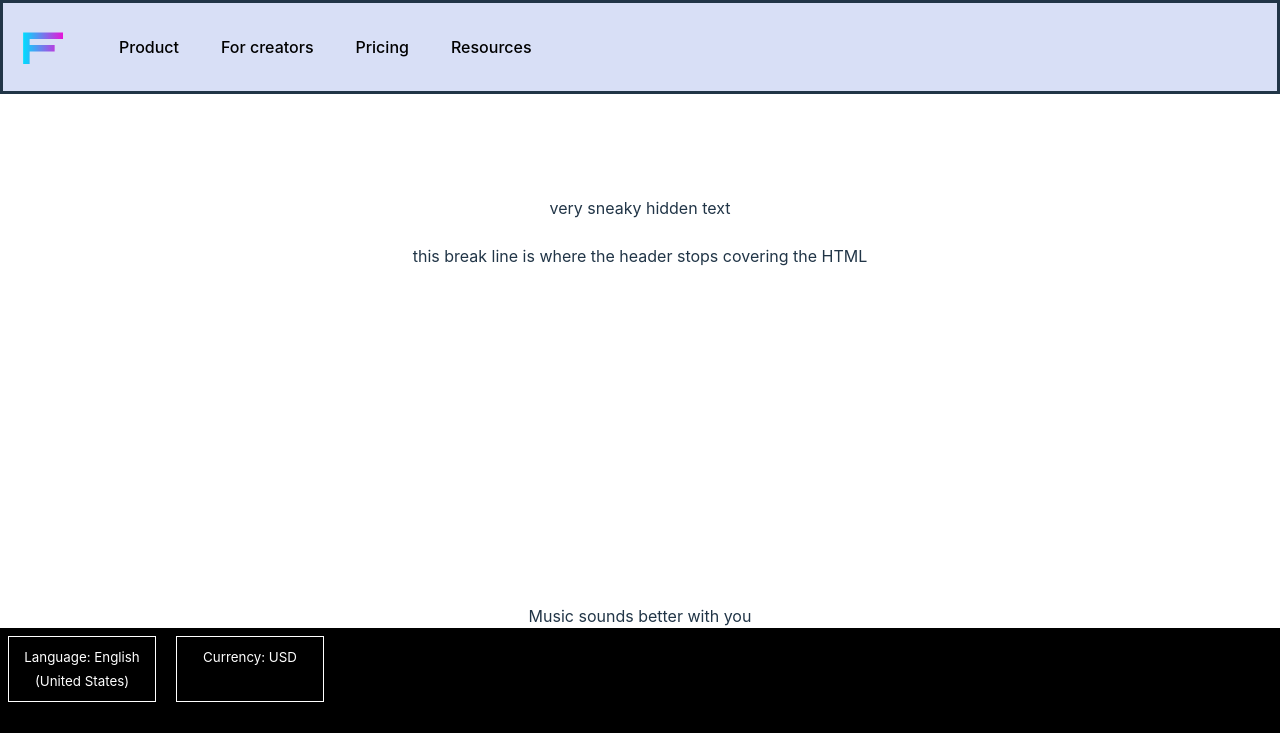
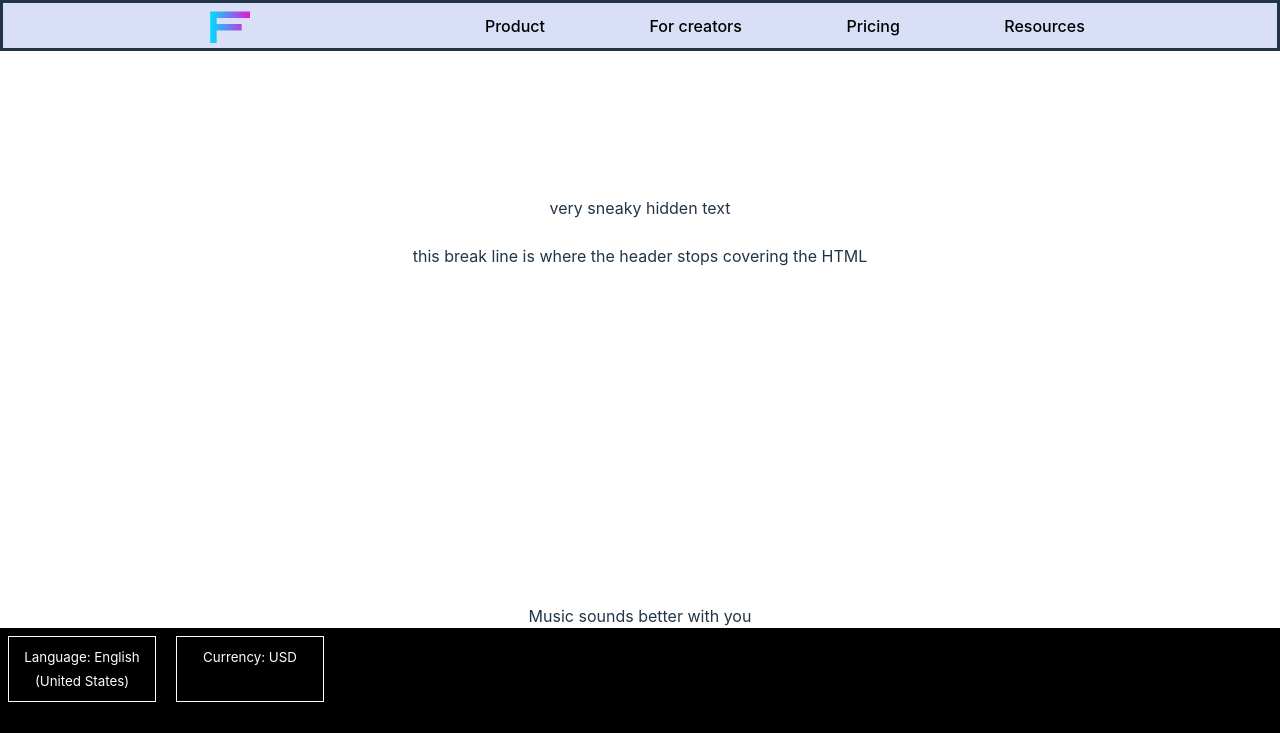
Before and after one commit to JeremyEffinger/faketreon, a React (Vite) app in the folder client/: page / in a window 1280 px wide. Shown: the top 733 px of the page. Built offline with nearby package versions, Linux system fonts and the light colour scheme.

Commit message:
fixed Footer in homepage and user pages

```diff
--- a/client/src/components/Footer/Footer.module.scss
+++ b/client/src/components/Footer/Footer.module.scss
@@ -1,3 +1,24 @@
+*,
+*::before,
+*::after {
+box-sizing: border-box;
+-webkit-box-flex: 1;
+flex-grow: 1;
+transition-duration: 300ms;
+transition-timing-function: cubic-bezier(0.19, 1, 0.22, 1);
+transition-delay: 0s;
+transition-property: all;
+padding-top: 0rem;
+padding-right: 0rem;
+padding-bottom: 0rem;
+padding-left: 0rem;
+margin-top: 0rem;
+margin-right: 0rem;
+margin-bottom: 0rem;
+margin-left: 0rem;
+}
+
+
 .Footer {
     flex-grow: 1;
     align-items: center;
--- a/client/src/components/header/Navbar/Navbar.css
+++ b/client/src/components/header/Navbar/Navbar.css
@@ -1,3 +1,24 @@
+*,
+*::before,
+*::after {
+box-sizing: border-box;
+-webkit-box-flex: 1;
+flex-grow: 1;
+transition-duration: 300ms;
+transition-timing-function: cubic-bezier(0.19, 1, 0.22, 1);
+transition-delay: 0s;
+transition-property: all;
+padding-top: 0rem;
+padding-right: 0rem;
+padding-bottom: 0rem;
+padding-left: 0rem;
+margin-top: 0rem;
+margin-right: 0rem;
+margin-bottom: 0rem;
+margin-left: 0rem;
+}
+
+
 .NavbarItems {
     background: linear-gradient(90deg, rgba(216, 223, 246) 0%, rgb(216, 223, 246) 100%);
     display: flex;
@@ -29,7 +50,7 @@
     grid-template-columns: repeat(6, auto);
     grid-gap: 10px;
     list-style: none;
-    margin-right: 2rem;
+    margin: 0;
 }
 
 .nav-links {
--- a/client/src/components/header/Navbar/Navbar.jsx
+++ b/client/src/components/header/Navbar/Navbar.jsx
@@ -18,7 +18,7 @@ const Navbar = () => {
 
       </h1>
 
-      <div className='menu-icon'></div>
+      <div className='menu-icon'>
 
       <ul className='nav-menu'>
         {MenuItems.map((item, index) => {
@@ -31,6 +31,7 @@ const Navbar = () => {
           )
         })}
       </ul>
+    </div>
     </nav>
 
     <Outlet />
```
